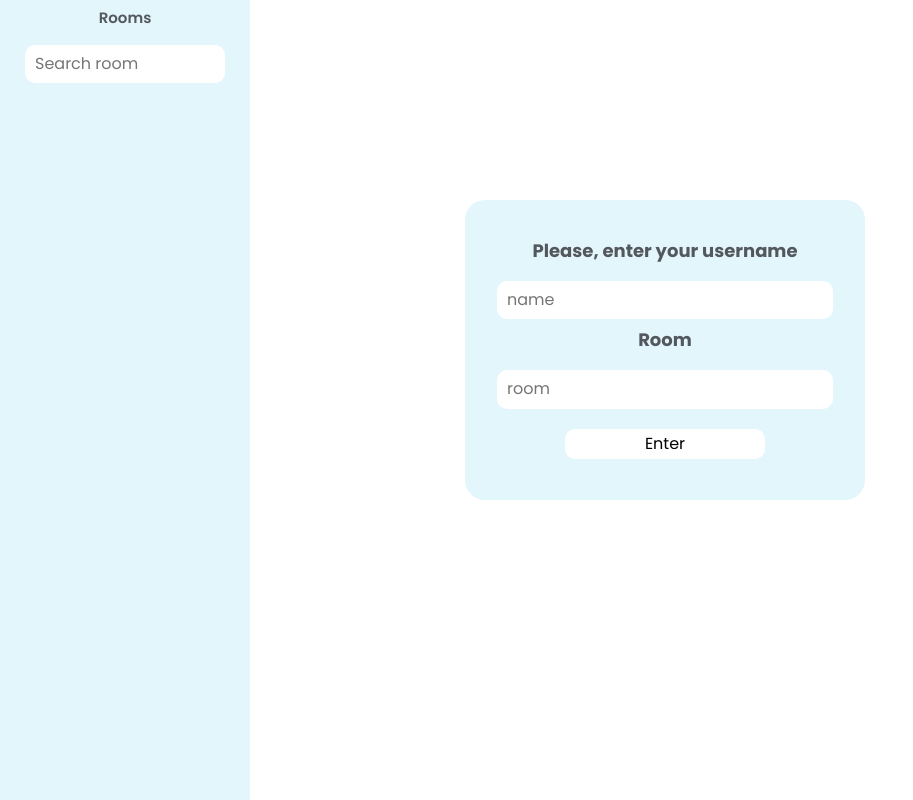
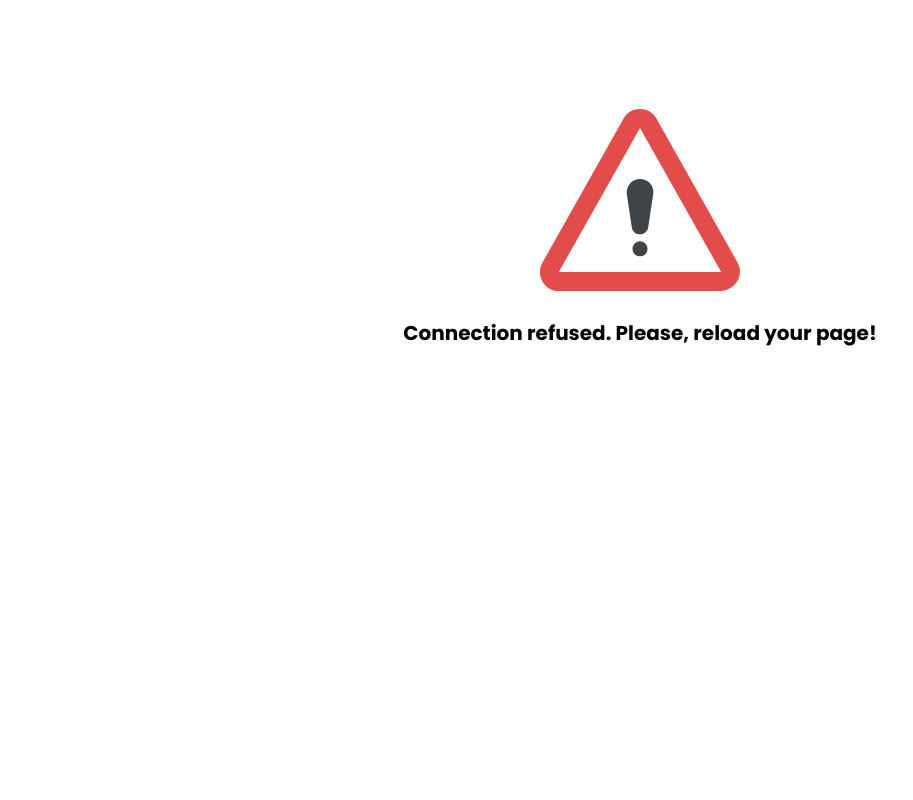
Before and after one commit to LysiukOleksandr/MERN-chat, a React (Create React App) app in the folder client/: page / in a window 1280 px wide. Shown: the whole page, without its empty margins (0-913 px from the left). Built offline with nearby package versions, Linux system fonts and the light colour scheme.

Commit message:
Error component

```diff
--- a/client/src/App.js
+++ b/client/src/App.js
@@ -1,5 +1,5 @@
 import {useEffect, useState} from 'react'
-import {Aside, Dialog, Login, Rooms, Sender} from "./components";
+import {Aside, Dialog, Error, Login, Rooms, Sender} from "./components";
 import socket from './socket'
 
 function App() {
@@ -13,6 +13,7 @@ function App() {
     const [room, setRoom] = useState('')
     const [allRooms, setAllRooms] = useState([])
     const [searchValue, setSearchValue] = useState('')
+    const [isConnected, setIsConnected] = useState(false)
     // Login
 
     const onChangeUserName = (val) => {
@@ -77,6 +78,23 @@ function App() {
         setActiveUsers([])
     }
 
+    // Connect socket
+
+    useEffect(() => {
+        socket.on('connect', () => {
+            setIsConnected(true)
+        })
+    }, [])
+
+    // Catch CONNECTION REFUSED ERROR
+
+    useEffect(() => {
+        socket.on('connect_error', () => {
+            setIsConnected(false)
+        })
+    }, [])
+
+
     // Send messagesLength
 
     useEffect(() => {
@@ -128,14 +146,15 @@ function App() {
     }, [])
 
     // Current user
+
     useEffect(() => {
         socket.on('set_user', (user) => {
             setUserData(user)
         })
     }, [])
 
+    // Active users
 
-    // Active users
     useEffect(() => {
         socket.on('set_users', (users) => {
             setActiveUsers(users)
@@ -143,6 +162,7 @@ function App() {
     }, [])
 
     // Rooms
+
     useEffect(() => {
         socket.on('set_rooms', (rooms) => {
             setAllRooms(r => [...rooms])
@@ -150,6 +170,7 @@ function App() {
     }, [])
 
     // isLogged
+
     useEffect(() => {
         if (userData) {
             setLoggedIn(true)
@@ -158,22 +179,23 @@ function App() {
 
     return (
         <div className='wrapper'>
-            {!loggedIn ? (
-                <div>
-                    <Rooms rooms={allRooms} connectTo={connectTo} searchRooms={searchRooms} searchValue={searchValue}/>
-                    <Login connectTo={connectTo} userName={userName} room={room} onChangeUserName={onChangeUserName}
-                           onChangeRoom={onChangeRoom}/>
-                </div>
-            ) : (
-                <div>
-                    <Aside user={userData} users={activeUsers} onLeave={onLeave}
-                           unreadMessagesLength={unreadMessagesLength}/>
-                    <main className="main">
-                        <Dialog messages={messages} userData={userData} readMessage={readMessage}/>
-                        <Sender sendMessage={sendMessage}/>
-                    </main>
-                </div>
-            )}
+            <Error/>
+            {/*{!loggedIn ? (*/}
+            {/*    <div>*/}
+            {/*        <Rooms rooms={allRooms} connectTo={connectTo} searchRooms={searchRooms} searchValue={searchValue}/>*/}
+            {/*        <Login connectTo={connectTo} userName={userName} room={room} onChangeUserName={onChangeUserName}*/}
+            {/*               onChangeRoom={onChangeRoom}/>*/}
+            {/*    </div>*/}
+            {/*) : (*/}
+            {/*    <div>*/}
+            {/*        <Aside user={userData} users={activeUsers} onLeave={onLeave}*/}
+            {/*               unreadMessagesLength={unreadMessagesLength}/>*/}
+            {/*        <main className="main">*/}
+            {/*            <Dialog messages={messages} userData={userData} readMessage={readMessage}/>*/}
+            {/*            <Sender sendMessage={sendMessage}/>*/}
+            {/*        </main>*/}
+            {/*    </div>*/}
+            {/*)}*/}
         </div>
     );
 }
--- /dev/null
+++ b/client/src/components/Error.jsx
@@ -0,0 +1,62 @@
+import React from 'react';
+
+const Error = () => {
+    return (
+        <div className='error'>
+            <div className="error__img">
+                <svg version="1.1" id="Capa_1" xmlns="http://www.w3.org/2000/svg"
+                     width={200}
+                     height={200}
+                     xmlnsXlink="http://www.w3.org/1999/xlink" x="0px" y="0px"
+                     viewBox="0 0 451.74 451.74" style={{enableBackground:"new 0 0 451.74 451.74" }} xmlSpace="preserve">
+<path style={{fill: '#E24C4B'}} d="M446.324,367.381L262.857,41.692c-15.644-28.444-58.311-28.444-73.956,0L5.435,367.381
+	c-15.644,28.444,4.267,64,36.978,64h365.511C442.057,429.959,461.968,395.825,446.324,367.381z"/>
+                    <path style={{fill: '#FFFFFF'}}
+                          d="M225.879,63.025l183.467,325.689H42.413L225.879,63.025L225.879,63.025z"/>
+                    <g>
+	<path style={{fill: '#3F4448'}} d="M196.013,212.359l11.378,75.378c1.422,8.533,8.533,15.644,18.489,15.644l0,0
+		c8.533,0,17.067-7.111,18.489-15.644l11.378-75.378c2.844-18.489-11.378-34.133-29.867-34.133l0,0
+		C207.39,178.225,194.59,193.87,196.013,212.359z"/>
+                        <circle style={{fill: '#3F4448'}} cx="225.879" cy="336.092" r="17.067"/>
+</g>
+                    <g>
+</g>
+                    <g>
+</g>
+                    <g>
+</g>
+                    <g>
+</g>
+                    <g>
+</g>
+                    <g>
+</g>
+                    <g>
+</g>
+                    <g>
+</g>
+                    <g>
+</g>
+                    <g>
+</g>
+                    <g>
+</g>
+                    <g>
+</g>
+                    <g>
+</g>
+                    <g>
+</g>
+                    <g>
+</g>
+</svg>
+
+            </div>
+            <h3 className="error__title">
+                Connection refused. Please, reload your page!
+            </h3>
+        </div>
+    );
+};
+
+export default Error;
--- a/client/src/components/index.js
+++ b/client/src/components/index.js
@@ -7,3 +7,4 @@ export {default as UserItem} from './UserItem'
 export {default as Message} from './Message'
 export {default as Rooms} from './Rooms'
 export {default as Room} from './Room'
+export {default as Error} from './Error'
--- a/client/src/scss/style.scss
+++ b/client/src/scss/style.scss
@@ -1021,3 +1021,18 @@ li {
     }
   }
 }
+
+
+.error{
+  padding-top: 100px;
+  display: flex;
+  flex-direction: column;
+  align-items: center;
+  &__img{
+
+  }
+  &__title{
+    margin-top: 20px;
+    font-size: 20px;
+  }
+}
```
Also changed, not shown: client/src/assets/warning.svg (added), 1 other file (tests, documents, lock files or other folders).
